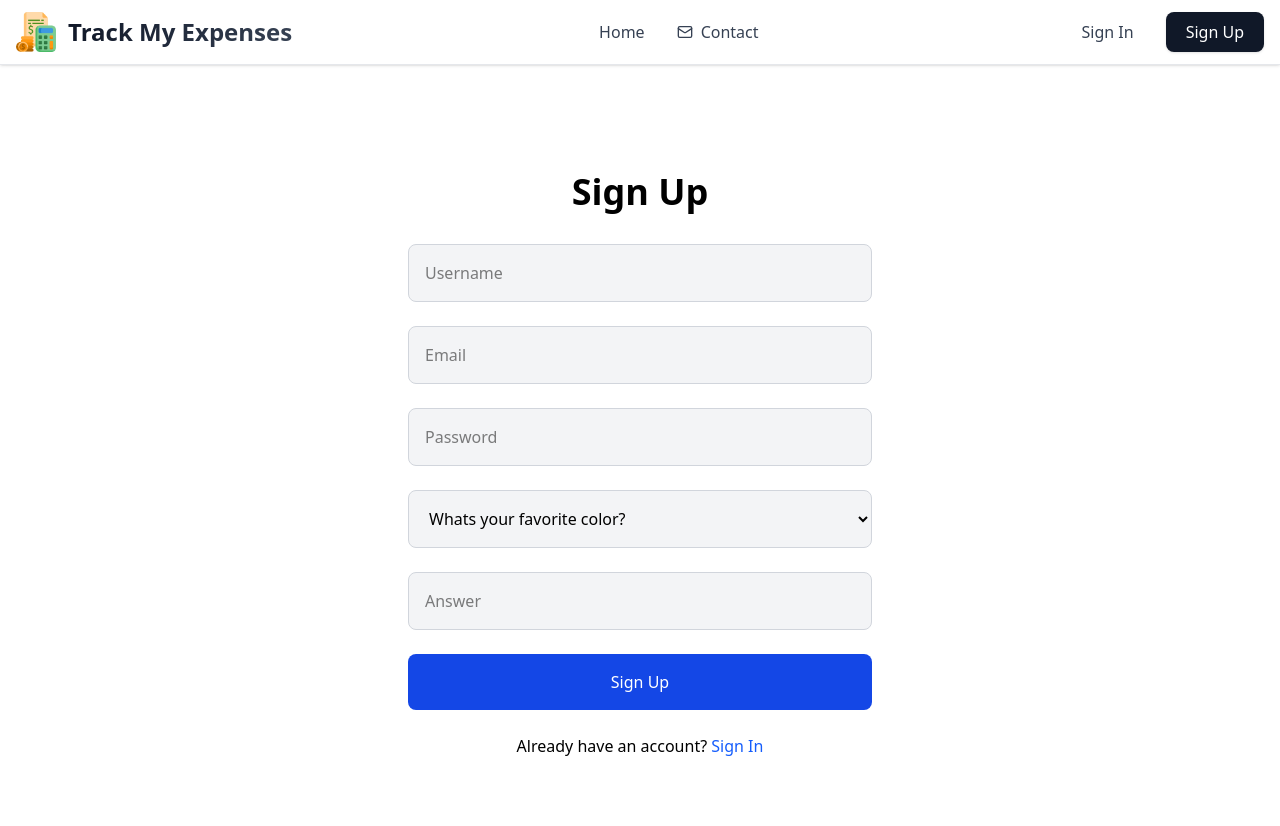
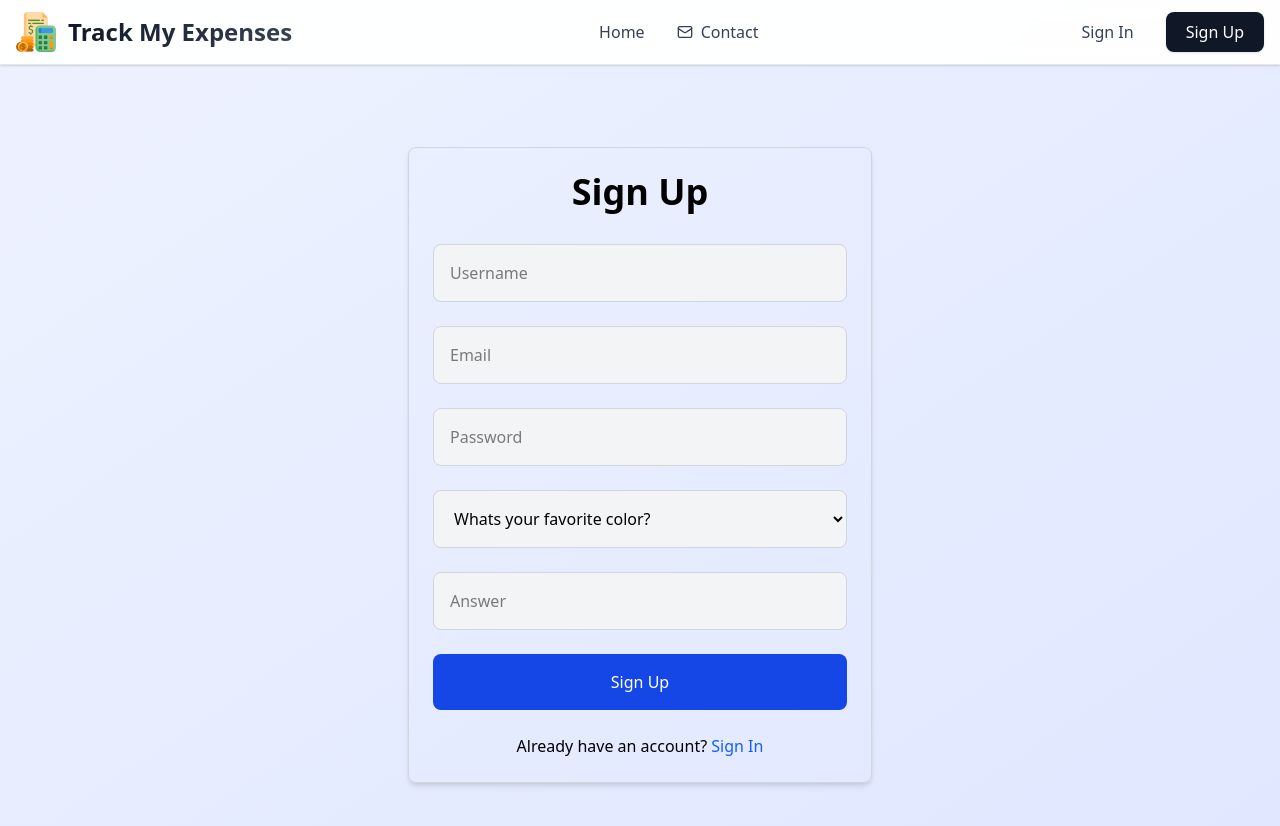
Before and after one commit to Aarush700/track-my-expenses, a React (Vite) app in the folder frontend/: page /sign-up in a window 1280 px wide. Shown: the top 826 px of the page. Built offline with nearby package versions, Linux system fonts and the light colour scheme.

Commit message:
Updated the theme.

```diff
--- a/frontend/src/index.css
+++ b/frontend/src/index.css
@@ -1 +1,6 @@
 @import "tailwindcss";
+body {
+    background: linear-gradient(to bottom right, #eef2ff, #e0e7ff); /* Matches Tailwind's blue-50 to indigo-100 */
+    min-height: 100vh; /* Ensure full viewport height */
+    margin: 0; /* Remove default margin */
+}
--- a/frontend/src/pages/ForgotPassword.jsx
+++ b/frontend/src/pages/ForgotPassword.jsx
@@ -46,7 +46,7 @@ function ForgotPassword() {
 
     return (
         <div className="p-6 max-w-lg mx-auto min-h-screen flex items-center justify-center">
-            <div className="w-full">
+            <div className="w-full border border-gray-300 rounded-lg p-6 shadow-md">
                 <h1 className="text-4xl text-center font-bold mb-8">Forgot Password</h1>
                 <form className="flex flex-col gap-6" onSubmit={handleSubmit}>
                     <input
--- a/frontend/src/pages/SignIn.jsx
+++ b/frontend/src/pages/SignIn.jsx
@@ -37,7 +37,7 @@ function SignIn() {
 
     return (
         <div className="p-6 max-w-lg mx-auto min-h-screen flex items-center justify-center">
-            <div className="w-full">
+            <div className="w-full border border-gray-300 rounded-lg p-6 shadow-md">
                 <h1 className="text-4xl text-center font-bold mb-8">Sign In</h1>
                 <form className="flex flex-col gap-6" onSubmit={handleSubmit}>
                     <input
--- a/frontend/src/pages/SignUp.jsx
+++ b/frontend/src/pages/SignUp.jsx
@@ -57,7 +57,7 @@ function SignUp() {
 
     return (
         <div className="p-6 max-w-lg mx-auto min-h-screen flex items-center justify-center">
-            <div className="w-full">
+            <div className="w-full border border-gray-300 rounded-lg p-6 shadow-md">
                 <h1 className="text-4xl text-center font-bold mb-8">Sign Up</h1>
                 <form className="flex flex-col gap-6" onSubmit={handleSubmit}>
                     <input
```
